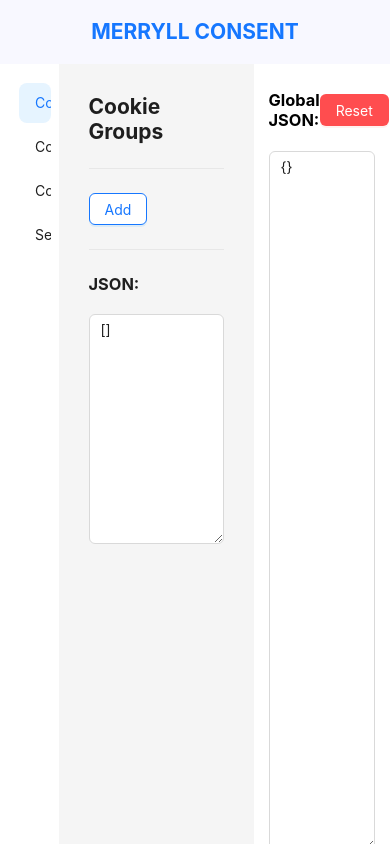
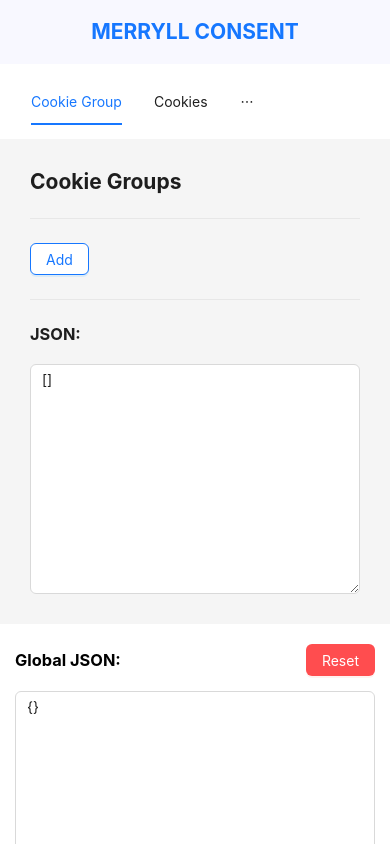
Before and after one commit to REACT-VCS/wp-merryll-consent-react, a React (Create React App) app: page /cookie-group in a window 390 px wide. Shown: the top 844 px of the page. Built offline with nearby package versions, Linux system fonts and the light colour scheme.

Commit message:
chore: do full responsive

```diff
--- a/package.json
+++ b/package.json
@@ -5,6 +5,7 @@
     "react": "^18.3.1",
     "react-beautiful-dnd": "^13.1.1",
     "react-dom": "^18.3.1",
+    "react-responsive": "^10.0.0",
     "react-router-dom": "^6.27.0",
     "react-scripts": "5.0.1",
     "web-vitals": "^4.2.4"
--- a/src/App.js
+++ b/src/App.js
@@ -8,10 +8,11 @@
 import { Content, Header } from "antd/es/layout/layout";
 import Sider from "antd/es/layout/Sider";
 import { GlobalContext } from "../src/context/GlobalContext";
-
+import { useMediaQuery } from "react-responsive";
 const { TextArea } = Input;
 
 function App() {
+  const isLargeScreen = useMediaQuery({ query: "(min-width: 1024px)" });
   const { globalData } = useContext(GlobalContext);
   const location = useLocation(); // Get current path
   const [selectedKey, setSelectedKey] = useState("");
@@ -48,7 +49,7 @@
   };
 
   return (
-    <Layout style={{ height: "100vh" }}>
+    <Layout style={{ height: isLargeScreen ? "100vh" : "auto" }}>
       <Header style={{ backgroundColor: "#F8F8FF", textAlign: "center" }}>
         <Link to="/">
           <h2 style={{ textTransform: "uppercase" }}>
@@ -56,9 +57,9 @@
           </h2>
         </Link>
       </Header>
-      <Layout>
+      <Layout style={{ flexDirection: isLargeScreen ? "row" : "column" }}>
         <Sider
-          width={"15%"}
+          width={isLargeScreen ? "15%" : "100%"}
           style={{
             backgroundColor: "white",
             padding: "15px",
@@ -66,7 +67,7 @@
           }}
         >
           <Menu
-            mode="vertical"
+            mode={isLargeScreen ? "vertical" : "horizontal"}
             style={{ border: "none" }}
             selectedKeys={[selectedKey]} // Set active link
           >
@@ -84,7 +85,13 @@
             </Menu.Item>
           </Menu>
         </Sider>
-        <Content style={{ padding: "30px", overflow: "auto" }} width={"50%"}>
+        <Content
+          style={{
+            padding: "30px",
+            overflow: "auto",
+            width: isLargeScreen ? "50%" : "100%",
+          }}
+        >
           <Routes>
             <Route path="/" element={<Navigate to="/cookie-group" />} />
             <Route path="/cookie-group" element={<CookieGroup />} />
@@ -94,7 +101,7 @@
           </Routes>
         </Content>
         <Sider
-          width={"35%"}
+          width={isLargeScreen ? "35%" : "100%"}
           style={{
             backgroundColor: "white",
             padding: "15px",
@@ -112,6 +119,7 @@
           </div>
           {/* <button onClick={handleReset}>Reset</button> */}
           <TextArea
+            rows={20}
             readOnly
             value={JSON.stringify(globalData, null, 2)}
             style={{ flexGrow: "1", overflow: "auto", height: "92%" }}
--- a/src/index.css
+++ b/src/index.css
@@ -3,22 +3,28 @@
   padding: 0;
   box-sizing: border-box;
 }
+
 .ant-collapse {
   display: grid !important;
   grid-row-gap: 5px !important;
   border: unset !important;
 }
+
 .ant-collapse-item {
   border: unset !important;
   background-color: white !important;
   border-radius: 5px;
 }
+
 .ant-collapse-header {
   align-items: center !important;
 }
+
 .globaljsontitlebutton {
   display: flex;
   align-items: center;
   justify-content: space-between;
   margin: 6px 0;
 }
+
+/* ===  */
--- /dev/null
+++ b/src/index.scss
@@ -0,0 +1,51 @@
+* {
+  margin: 0;
+  padding: 0;
+  box-sizing: border-box;
+}
+.ant-collapse {
+  display: grid !important;
+  grid-row-gap: 5px !important;
+  border: unset !important;
+}
+.ant-collapse-item {
+  border: unset !important;
+  background-color: white !important;
+  border-radius: 5px;
+}
+.ant-collapse-header {
+  align-items: center !important;
+}
+.globaljsontitlebutton {
+  display: flex;
+  align-items: center;
+  justify-content: space-between;
+  margin: 6px 0;
+}
+
+/* ===  */
+
+// .ant-layout-has-sider {
+//   flex-direction: column !important;
+//   .ant-layout-content {
+//     width: 100% !important;
+//   }
+//   .ant-layout-sider {
+//     min-width: 100% !important;
+//   }
+// }
+
+// @media (min-width: 769px) {
+//   .ant-layout-has-sider {
+//     flex-direction: row !important;
+//     #mainContent {
+//       width: 50% !important;
+//     }
+//     #navMenu {
+//       min-width: 15% !important;
+//     }
+//     #globalJsonData {
+//       min-width: 35% !important;
+//     }
+//   }
+// }
```
Also changed, not shown: 2 other files (tests, documents, lock files or other folders).
